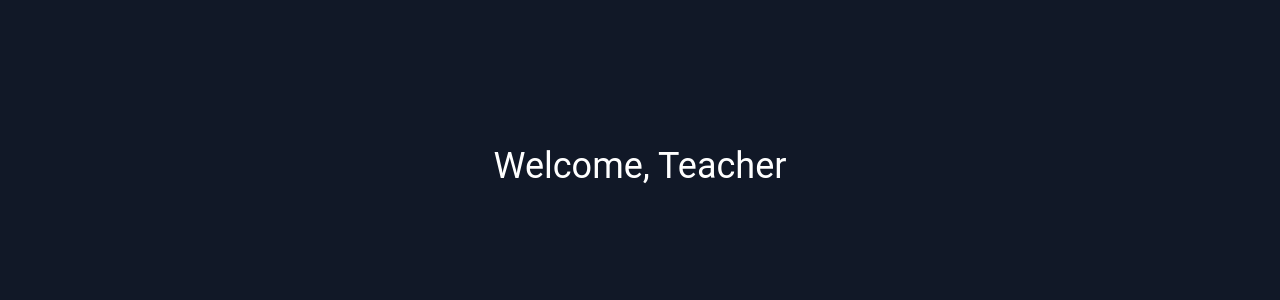
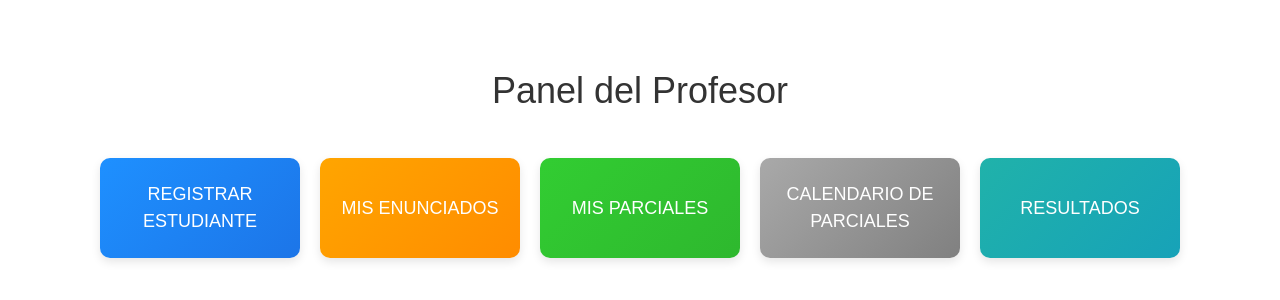
Before and after one commit to autograde-dev/frontend, a React (Vite) app: page /teacher in a window 1280 px wide. Shown: the part 234-534 px from the top of the page. Built offline with nearby package versions, Linux system fonts and the light colour scheme.

Commit message:
Se agrego la vista del menú de profesores

```diff
--- a/src/components/Teacher/TeacherMenu.jsx
+++ b/src/components/Teacher/TeacherMenu.jsx
@@ -1,9 +1,30 @@
 import React from "react";
+import { Link } from "react-router-dom";  // We need this for navigation
+import styles from "./TeacherMenu.module.css";
 
-const TeacherMenu = () => (
-    <div className="h-screen flex justify-center items-center bg-gray-900 font-roboto text-white">
-      <h1 className="text-4xl">Welcome, Teacher</h1>
+const TeacherMenu = () => {
+  return (
+    <div className={styles.container}>
+      <h2 className={styles.title}>Panel del Profesor</h2>
+      <div className={styles.grid}>
+        <Link to="/registrarEstudiante" className={styles.option}>
+          REGISTRAR ESTUDIANTE
+        </Link>
+        <Link to="/misEnunciados" className={styles.option}>
+          MIS ENUNCIADOS
+        </Link>
+        <Link to="/misParciales" className={styles.option}>
+          MIS PARCIALES
+        </Link>
+        <Link to="/calendarioParciales" className={styles.option}>
+          CALENDARIO DE PARCIALES
+        </Link>
+        <Link to="/resultados" className={styles.option}>
+          RESULTADOS
+        </Link>
+      </div>
     </div>
   );
+};
 
   export default TeacherMenu;
--- /dev/null
+++ b/src/components/Teacher/TeacherMenu.module.css
@@ -0,0 +1,72 @@
+.container {
+  display: flex;
+  flex-direction: column;
+  justify-content: center;
+  align-items: center;
+  height: 100vh;
+  background-color: #ffffff;
+}
+
+.title {
+  font-size: 36px;
+  text-align: center;
+  margin-bottom: 30px;
+  font-family: Arial, sans-serif;
+  color: #333;
+}
+
+
+.grid {
+  display: flex;
+  flex-wrap: wrap;
+  justify-content: center;
+}
+
+.option {
+  display: flex;
+  justify-content: center;
+  align-items: center;
+  padding: 20px;
+  width: 200px;
+  height: 100px;
+  margin: 10px;
+  text-align: center;
+  background-color: #ffffff;
+  border-radius: 10px;
+  color: #fff;
+  font-size: 18px;
+  font-family: Arial, sans-serif;
+  cursor: pointer;
+  transition: all 0.3s ease;
+  box-shadow: 0 4px 10px rgba(0, 0, 0, 0.1);
+}
+
+
+.option:hover {
+  transform: translateY(-5px);
+  box-shadow: 0 8px 20px rgba(0, 0, 0, 0.2);
+}
+
+.option:active {
+  transform: scale(0.95);
+}
+
+.option:nth-child(1) {
+  background: linear-gradient(135deg, #1E90FF, #1C75E8);
+}
+
+.option:nth-child(2) {
+  background: linear-gradient(135deg, #FFA500, #FF8C00);
+}
+
+.option:nth-child(3) {
+  background: linear-gradient(135deg, #32CD32, #2EB82E);
+}
+
+.option:nth-child(4) {
+  background: linear-gradient(135deg, #A9A9A9, #808080);
+}
+
+.option:nth-child(5) {
+  background: linear-gradient(135deg, #20B2AA, #17A2B8);
+}
```
